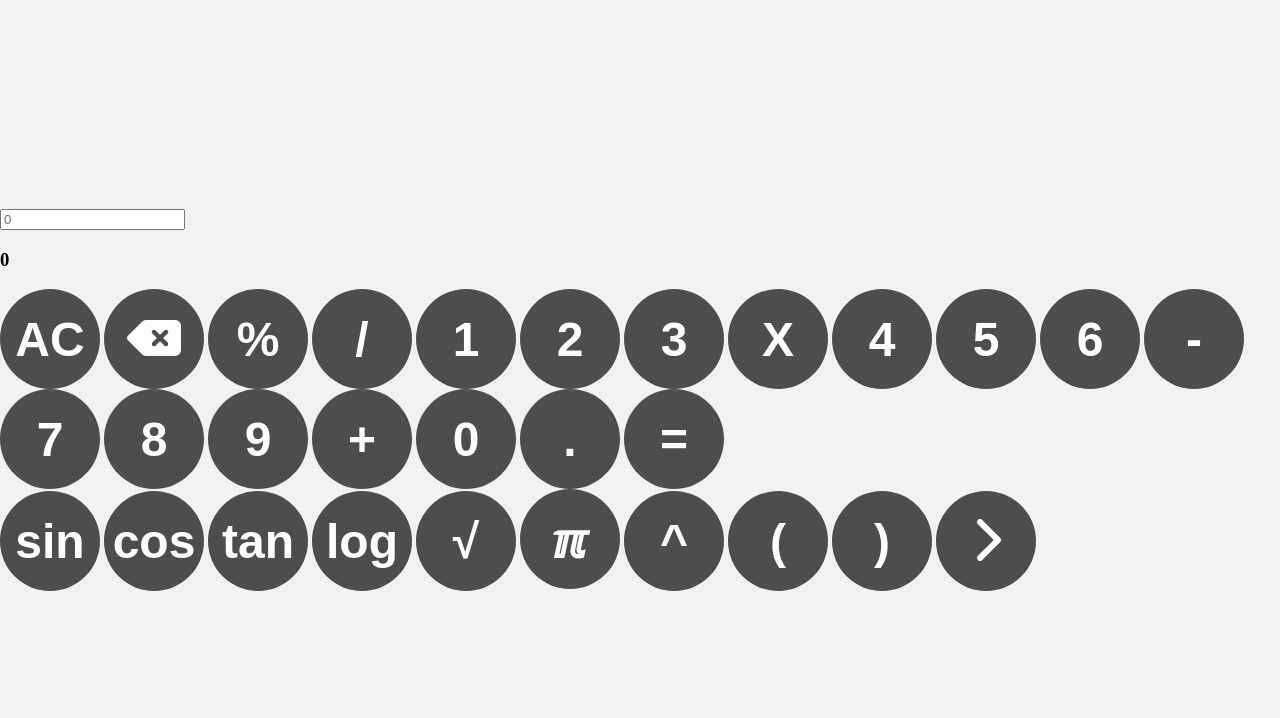
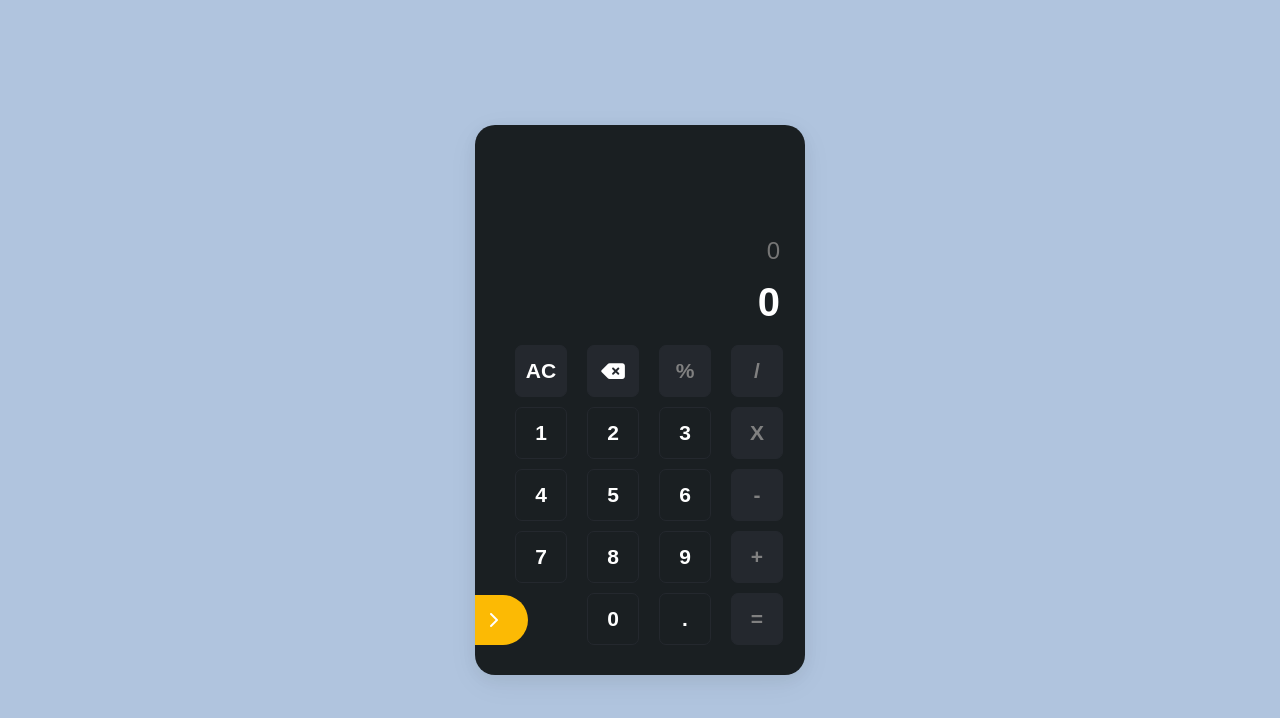
Before and after one commit to Avi6244/scientific.html, a plain HTML site: page index.html in a window 1280 px wide. Drawn offline with Linux system fonts and the light colour scheme.

Commit message:
Update style.css

```diff
--- a/style.css
+++ b/style.css
@@ -1,67 +1,141 @@
+
+*{
+    margin: 0;
+    padding: 0;
+    box-sizing: border-box;
+    font-family: 'Quicksand', sans-serif;
+}
 body{
-    margin: 0;
+    background: #b0c4de;
+
+}
+.container{
+    padding: 10px;
+    background: #1a1f22;
+    height: 550px;
+    width: 330px;
+    border-radius: 20px;
+    position: absolute;
+    top: 50%;
+    left: 50%;
+    transform: translate(-50%, -50%);
+    overflow: hidden;
+    box-shadow: rgba(17, 17, 26, 0.05) 0px 4px 16px, rgba(17, 17, 26, 0.05)0px 8px 32px;
+}
+.container .input-box{
+    height: 200px;
+    width: 100%;
+    position: absolute;
+    top: 0;
+    left: 0;
+    padding: 20px;
+    overflow-x: scroll;
+}
+.container .input-box::-webkit-scrollbar{
+    display: none;
+}
+.container .input-box .result{
+    color: #fff;
+    font-size: 40px;
+    position: absolute;
+    bottom: 0;
+    right: 25px;
+}
+
+.container .input-box input{
+    all: unset;
+    color: grey;
+    position: absolute;
+    right: 25px;
+    bottom: 60px;
+    text-align: right;
+    font-size: 24px;
+}
+.container .btns-box{
+    position: absolute;
+    left: 0;
+    border: 1px silod red;
+    top: 200px;
+    width: 100%;
+    padding: 10px;
+    padding-left: 20px;
+}
+
+.container .btns-box .btn,.container .btns-box .btns,.container .btns-box #ac,.container .btns-box #del-btn{
+    all: unset;
+    width: 50px;
+    height: 50px;
+    float: left;
+    color: #fff;
     display: flex;
     align-items: center;
     justify-content: center;
-    height: 100vh;
-    background-color: hsl(0, 0%, 95%);
+    margin-left: 20px;
+    margin-top: 10px;
+    border: 1px solid #24282e;
+    border-radius: 7px;
+    cursor: pointer;
+    font-weight: 600;
+    font-size: 21px;
 }
-#calculator{
-    font-family: 'Courier New', Courier, monospace;
-    background-color: hsl(0, 0%, 15%);
-    border-radius: 25px;
-    max-width: 500px;
-    overflow: hidden;
+.container .btns-box #ac,.container .btns-box #del-btn{
+    background-color: #24282e;
 }
-#display{
-    width: 100%;
-    padding: 20px;
-    font-size: 5rem;
-    text-align: left;
-    border: none;
-    background-color: hsl(0, 0%, 20%);
-    color: white;
+.container .btns-box .with-bg-btn{
+    color: grey;
+    background-color: #24282e;
+
 }
-#keys{
-    display: grid;
-    grid-template-columns: repeat(4,1fr);
-    gap: 10px;
-    padding: 25px;
+.container .btns-box .shift{
+    position: relative;
+    left: 72px;
+
 }
-button{
-    width: 100px;
-    height: 100px;
-    border-radius: 50px;
-    border: none;
-    background-color: hsl(0, 0%, 30%);
-    color: white;
-    font-size: 3rem;
-    font-weight: bold;
+.container .scientific-btns{
+    height: 300px;
+    width: 230px;
+    background: #fcba04;
+    border-radius: 7px;
+    padding: 15px;
+    margin-left: 8px;
+    position: absolute;
+    bottom: 30px;
+    left: -250px;
+    transition: all .2s;
+}
+.container .scientific-btns.active{
+    left: 5px;
+}
+.container .scientific-btns .scien-btn{
+    all: unset;
+    height: 35px;
+    width: 45px;
+    float: left;
+    margin-left: 15px;
+    display: felx;
+    align-items: center;
+    justify-content: center;
+    color: #fff;
+    margin-top: 30px;
+    font-size: 21px;
+    margin-left: 15px;
+    position: relative;
+    top: -13px;
     cursor: pointer;
 }
-.scientific{
-    background-color: hsl(180, 100%, 30%);
-    font-size: 3rem;
+.container .scientific-btns .back-btn{
+    all: unset;
+    height: 50px;
+    width: 70px;
+    border-top-right-radius: 30px;
+    border-bottom-right-radius: 30px;
+    background: #fcba04;
+    position: absolute;
+    right: -65px;
+    bottom: 0;
+    display: flex;
+    align-items: center;
+    justify-content: center;
+    cursor: pointer;
+    color: #fff;
 }
-
-button:hover{
-    background-color: hsl(0, 0%, 40%);
-}
-button:active{
-    background-color: hsl(0, 0%, 60%);
-}
-.operator{
-    background-color: hsl(35, 100%, 55%);
-}
-.operator:hover{
-    background-color: hsl(35, 100%, 65%);
-}
-.operator:active{
-    background-color: hsl(35, 100%, 80%);
-}
-.scientific:hover{
-    background-color:  hsl(180, 100%, 40%);
-}
-.scientific:active{
-    background-color:  hsl(180, 100%, 60%);
-}
```
